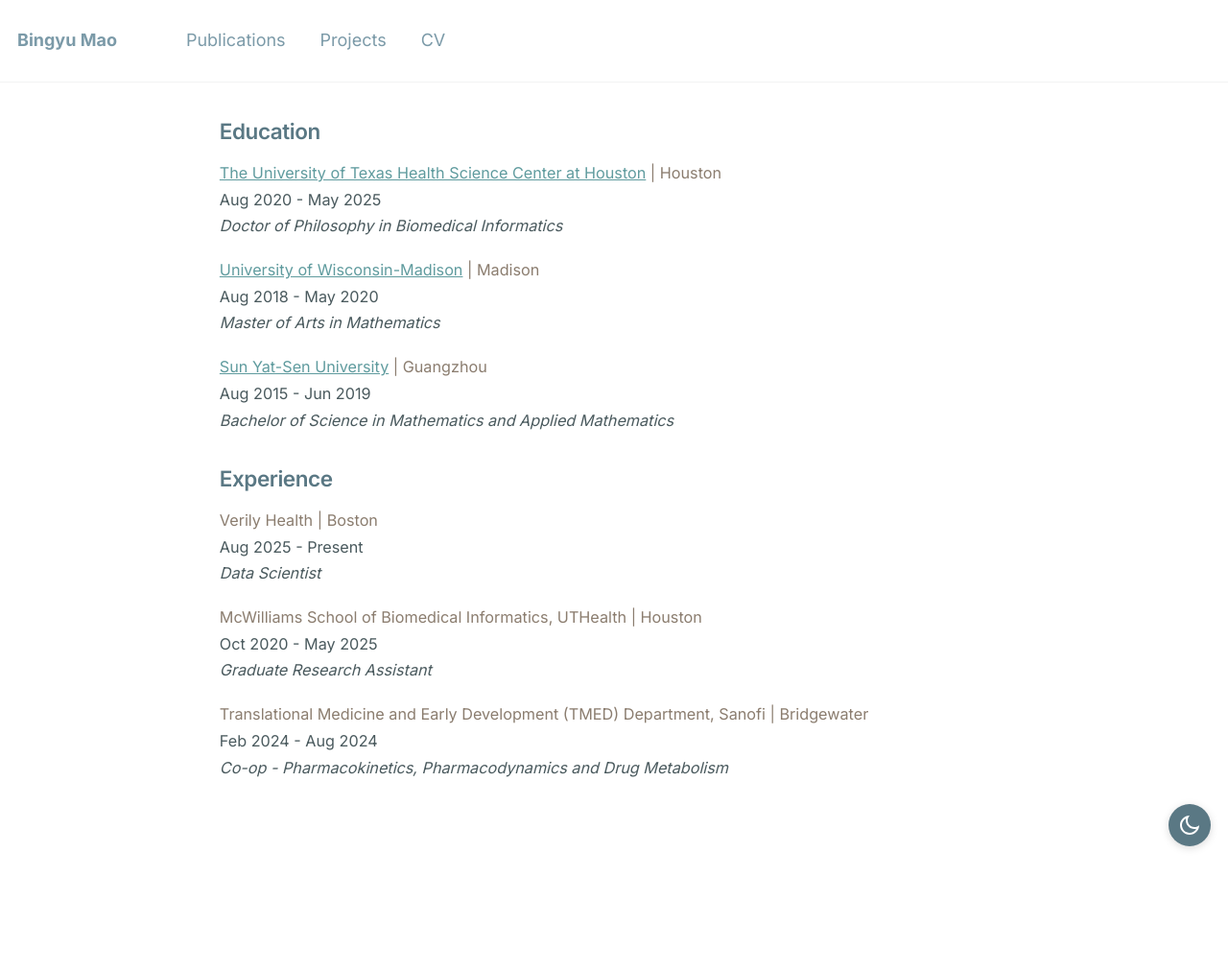
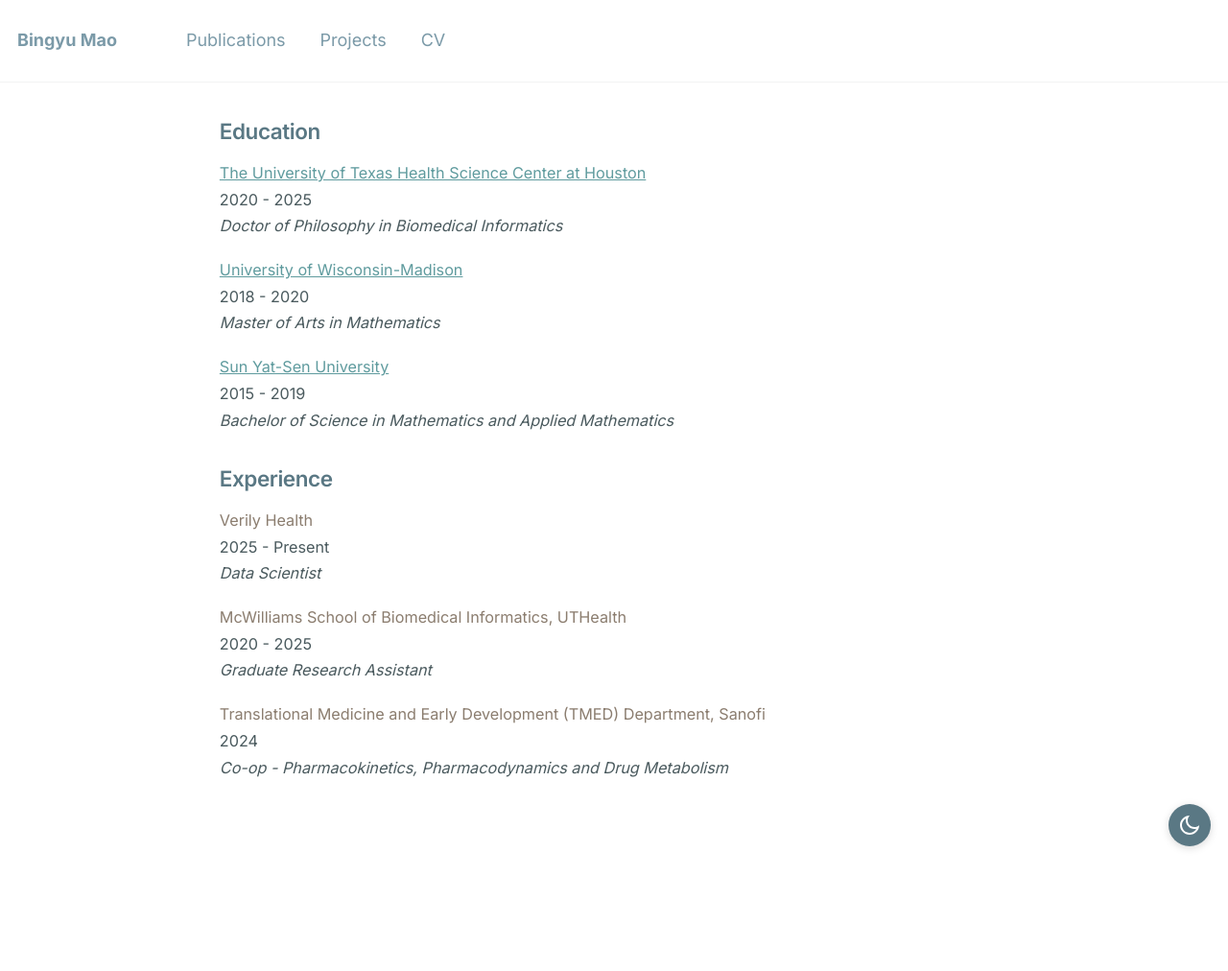
Before and after one commit to BingyuMao/BingyuMao.github.io, a Jekyll site: the page built from _pages/cv.md, in a window 1280 px wide. Shown: the whole page at 96% size. Built offline with Jekyll 4.4.1, drawn with Linux system fonts in a browser that asks for light colours.

Commit message:
Simplify CV dates, remove cities, add JMIR Formative Research paper
Co-Authored-By: Claude Sonnet 5.5 <noreply@anthropic.com>

```diff
--- a/_pages/cv.md
+++ b/_pages/cv.md
@@ -10,28 +10,28 @@ redirect_from:
 
 ## Education
 
-<span style="color: #8B7D6F;">[The University of Texas Health Science Center at Houston](https://www.uth.edu/) | Houston</span>
-Aug 2020 - May 2025
+<span style="color: #8B7D6F;">[The University of Texas Health Science Center at Houston](https://www.uth.edu/)</span>
+2020 - 2025
 *Doctor of Philosophy in Biomedical Informatics*
 
-<span style="color: #8B7D6F;">[University of Wisconsin-Madison](https://www.wisc.edu/) | Madison</span>
-Aug 2018 - May 2020
+<span style="color: #8B7D6F;">[University of Wisconsin-Madison](https://www.wisc.edu/)</span>
+2018 - 2020
 *Master of Arts in Mathematics*
 
-<span style="color: #8B7D6F;">[Sun Yat-Sen University](https://www.sysu.edu.cn/sysuen/) | Guangzhou</span>
-Aug 2015 - Jun 2019
+<span style="color: #8B7D6F;">[Sun Yat-Sen University](https://www.sysu.edu.cn/sysuen/)</span>
+2015 - 2019
 *Bachelor of Science in Mathematics and Applied Mathematics*
 
 ## Experience
 
-<span style="color: #8B7D6F;">Verily Health | Boston</span>
-Aug 2025 - Present
+<span style="color: #8B7D6F;">Verily Health</span>
+2025 - Present
 *Data Scientist*
 
-<span style="color: #8B7D6F;">McWilliams School of Biomedical Informatics, UTHealth | Houston</span>
-Oct 2020 - May 2025
+<span style="color: #8B7D6F;">McWilliams School of Biomedical Informatics, UTHealth</span>
+2020 - 2025
 *Graduate Research Assistant*
 
-<span style="color: #8B7D6F;">Translational Medicine and Early Development (TMED) Department, Sanofi | Bridgewater</span>
-Feb 2024 - Aug 2024
+<span style="color: #8B7D6F;">Translational Medicine and Early Development (TMED) Department, Sanofi</span>
+2024
 *Co-op - Pharmacokinetics, Pharmacodynamics and Drug Metabolism*
```
Also changed, not shown: _pages/publications.md (+4 -0 lines).
